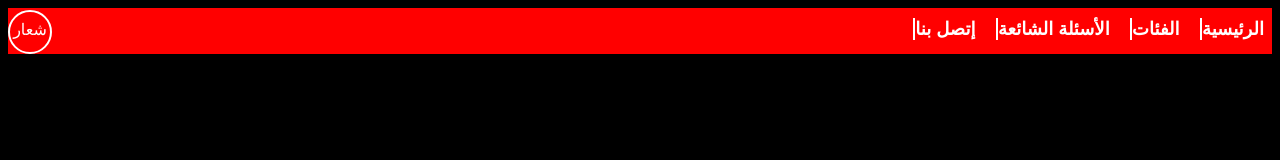
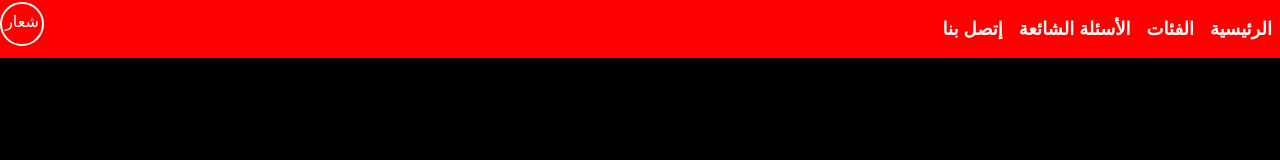
Before and after one commit to sambabo/yourClone, a plain HTML site: page index.html in a window 1280 px wide. Drawn offline with Linux system fonts and the light colour scheme.

Commit message:
update hhhhh

```diff
--- a/dist/css/styles.css
+++ b/dist/css/styles.css
@@ -1,8 +1,8 @@
 .E3{
 	list-style-type: none;
-	display: inline-block;
-	padding: 10px 8px
-
+	display: inline;
+	overflow: hidden;
+	margin-top: 0px;
 
 }
 
@@ -11,13 +11,12 @@
 	direction: rtl;
 	font-family: sans-serif;
 	float: right;
-	display: inline-block;
+	display: block;
 	color: white;
 	font-size: 18px;
 	font-weight: bold;
-	border-left: 2px solid white;
-	position: relative;
-	margin-top: 0px;
+	padding: 18px 8px;
+
 
 
 }
@@ -45,6 +44,7 @@
 }
 .E3:hover a{
 	background-color: black;/*this one neither*/
+	transition: 1000ms;
 }
 .E2{
 	text-align: right;
@@ -67,6 +67,8 @@
 body{
 	background-color: black;
 	position: ;
+	margin: 0px;
+	padding: 0px;
 }
 .E3:active a{
 }
```
